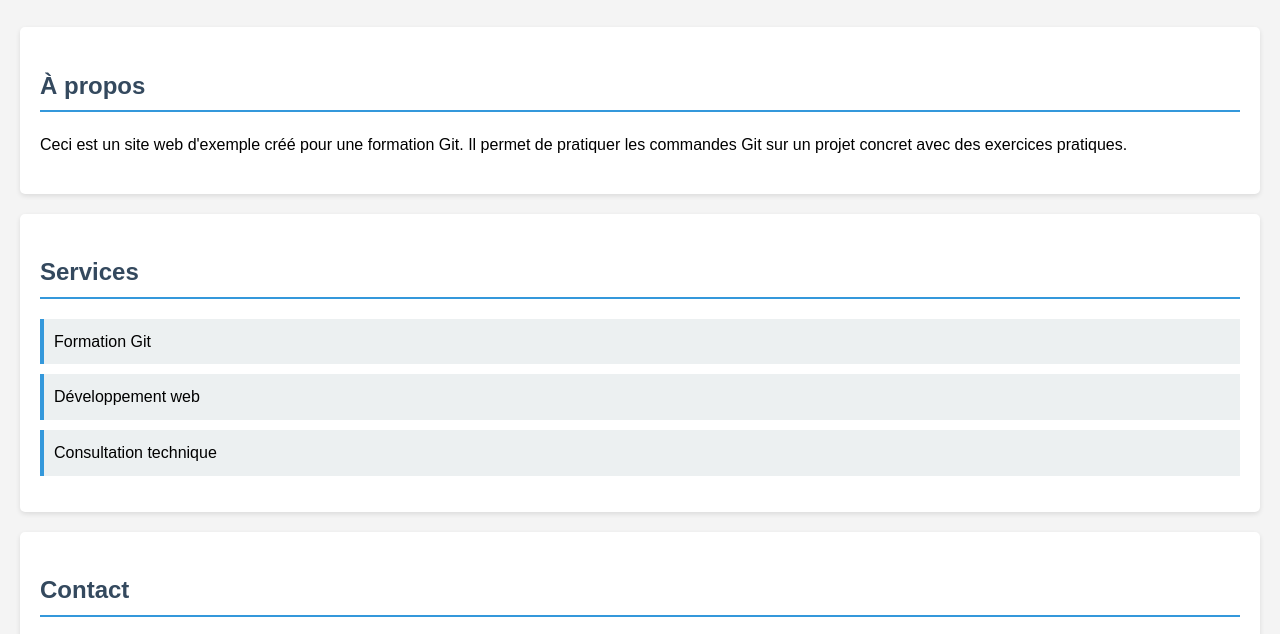
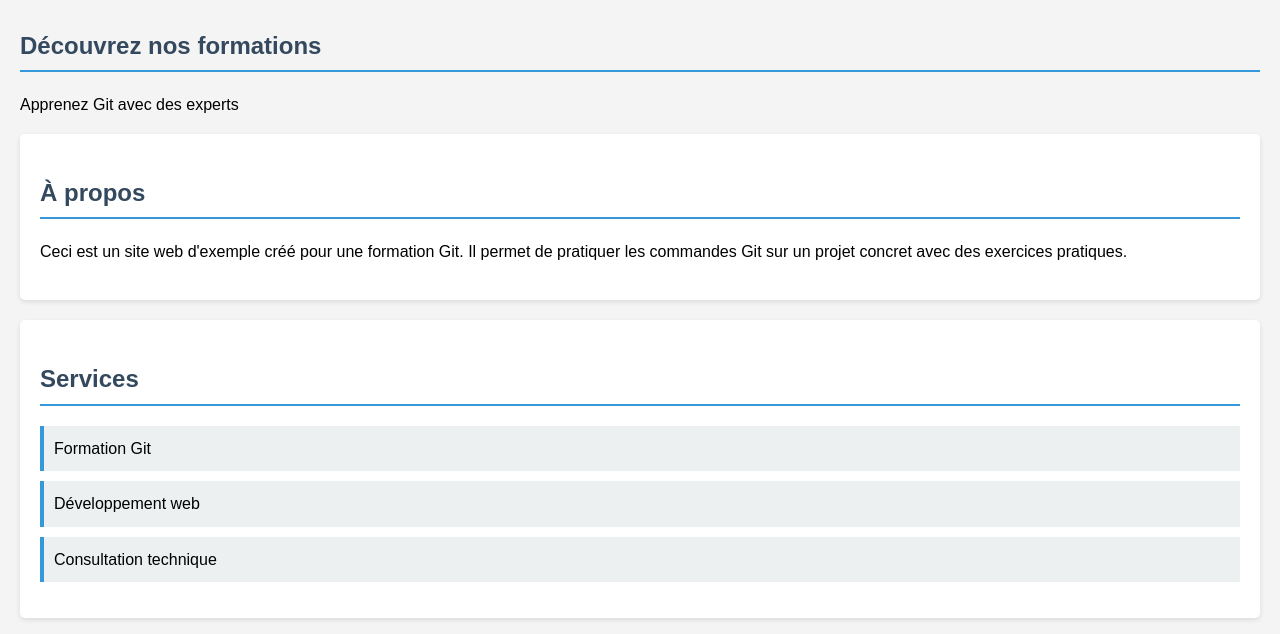
Before and after one commit to kaliop/git-exos, a plain HTML site: page index.html in a window 1280 px wide. Shown: the part 150-784 px from the top of the page. Drawn offline with Linux system fonts and the light colour scheme.

Commit message:
add stuff

```diff
--- a/index.html
+++ b/index.html
@@ -18,7 +18,8 @@
 
     <h1>Bienvenue sur mon site</h1>
     <div class="hero">
-        <!-- TODO: ajouter du contenu ici -->
+        <h2>Découvrez nos formations</h2>
+        <p>Apprenez Git avec des experts</p>
 
     <section id="apropos">
         <h2>À propos</h2>
```
